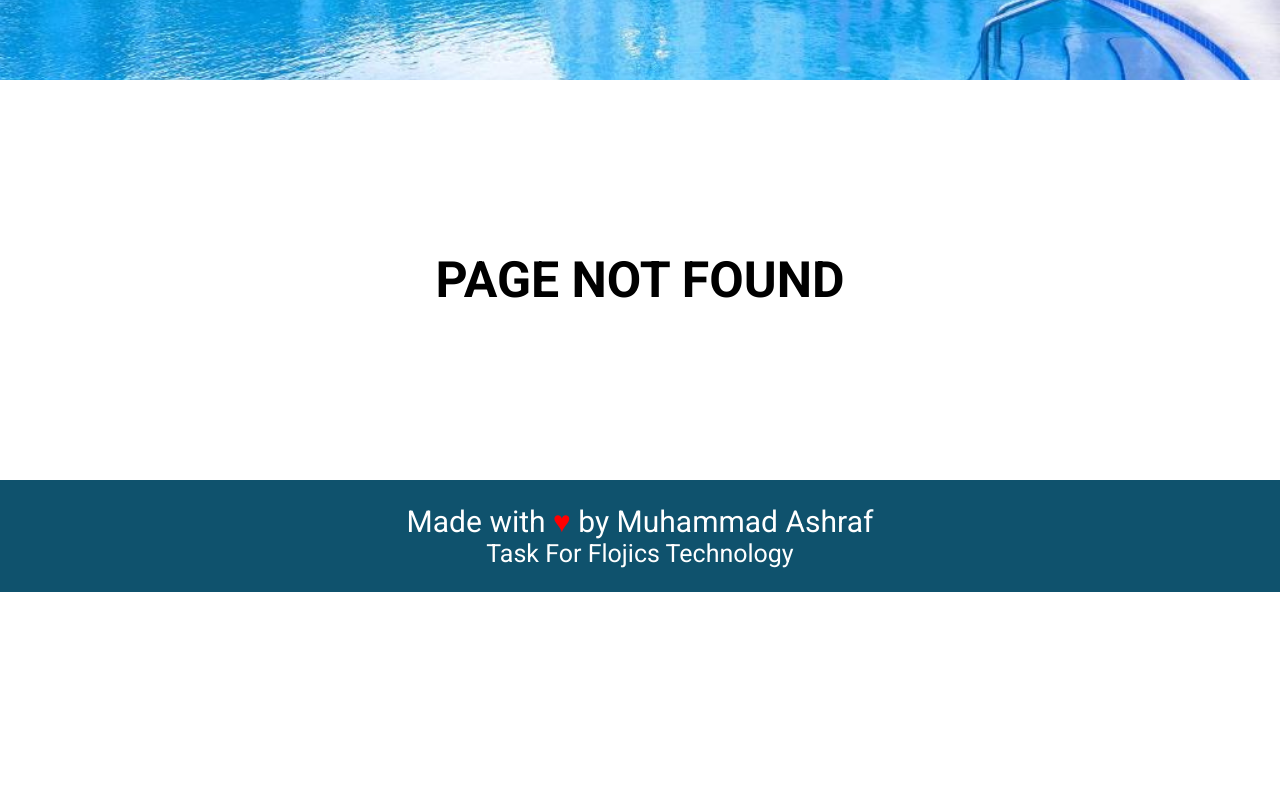
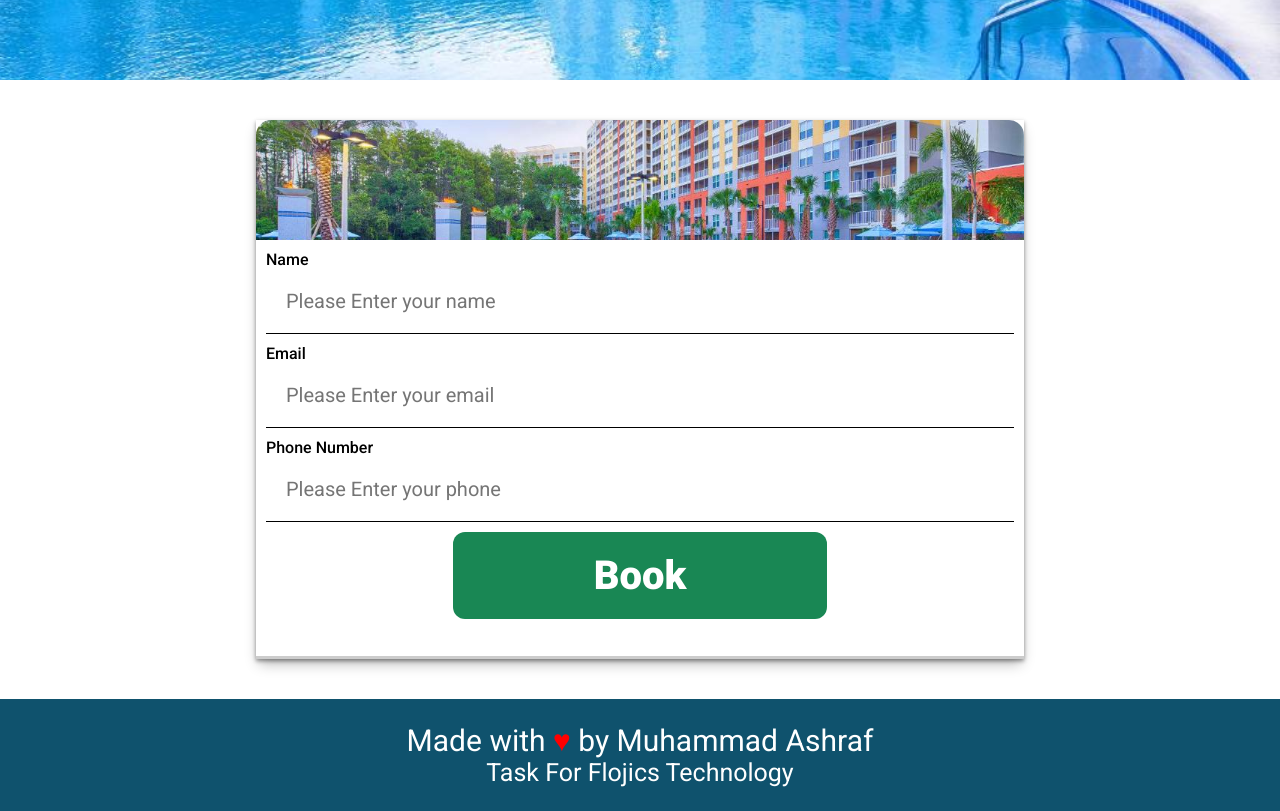
Before and after one commit to MuAshrafAlii/Hotel-Booking, a Vue app: page /book/1 in a window 1280 px wide. Before the commit this address had no page. Shown: the part 560-1371 px from the top of the page. Before the commit the page ends 1152 px from the top, so only its background shows below. Built offline with nearby package versions, Linux system fonts and the light colour scheme.

Commit message:
Form Validation

```diff
--- a/data/hotels.json
+++ b/data/db.json
@@ -1,4 +1,13 @@
 {
+  "bookings": [
+    {
+      "hotelID": "2",
+      "userName": "Muhammad",
+      "email": "muashrafalii@gmail.com",
+      "phone": "01112049583",
+      "id": 1
+    }
+  ],
   "hotels": [
     {
       "id": 1,
--- a/src/components/AllHotels.vue
+++ b/src/components/AllHotels.vue
@@ -24,7 +24,7 @@
           </span>
         </p>
 
-        <router-link :to="{ name: 'bookingForm' }"
+        <router-link :to="{ name: 'bookingForm', params: { id: hotel.id } }"
           ><button class="bookBtn">Book Now</button></router-link
         >
       </div>
@@ -54,7 +54,7 @@ export default {
 
     loadHotels();
 
-    return { rating, allHotels };
+    return { allHotels };
   },
 };
 </script>
--- a/src/components/Booking.vue
+++ b/src/components/Booking.vue
@@ -1,11 +1,11 @@
 <template>
-  <div class="bookingContainer">
+  <div class="bookingContainer" v-if="!formSubmitted">
     <div class="imgContainer">
       <img src="/imgs/hotelbkgr.jpg" alt="Hotel Image" />
     </div>
 
     <div class="formContainer">
-      <form method="post">
+      <form @submit.prevent="bookHotel">
         <div class="formControl">
           <label for="name">Name</label>
           <input
@@ -13,8 +13,13 @@
             name="name"
             id="name"
             placeholder="Please Enter your name"
+            v-model.trim="userName"
+            @blur="validateUserName"
+            :class="{ invalid: userNameError }"
           />
-          <small class="error">Hi i am error</small>
+          <small class="error" v-if="userNameError">{{
+            userNameErrorText
+          }}</small>
         </div>
 
         <div class="formControl">
@@ -24,34 +29,183 @@
             name="email"
             id="email"
             placeholder="Please Enter your email"
+            v-model.trim="email"
+            @blur="validateEmail"
+            :class="{ invalid: emailError }"
           />
-          <small class="error">Hi i am error</small>
+          <small class="error" v-if="emailError">{{ emailErrorText }}</small>
         </div>
 
         <div class="formControl">
           <label for="phone">Phone Number</label>
           <input
-            type="number"
+            type="text"
             name="phone"
             id="phone"
             placeholder="Please Enter your phone"
+            v-model.trim="phone"
+            @blur="validatePhone"
+            :class="{ invalid: phoneError }"
           />
-          <small class="error">Hi i am error</small>
+          <small class="error" v-if="phoneError">{{ phoneErrorText }}</small>
         </div>
 
-        <button>Book</button>
+        <button type="submit">Book</button>
       </form>
     </div>
   </div>
 
-  <div class="thankYouContainer" v-if="false">
+  <div class="thankYouContainer" v-else>
     <h1>Thank You For Booking with us</h1>
     <i class="fa-solid fa-check"></i>
   </div>
 </template>
 
 <script>
-export default {};
+import { computed, onMounted, ref } from "vue";
+import { useRoute } from "vue-router";
+
+export default {
+  setup() {
+    const route = useRoute();
+    const id = computed(() => {
+      return route.params.id;
+    });
+
+    const formSubmitted = ref(true);
+
+    let userName = ref(null);
+    let email = ref(null);
+    let phone = ref(null);
+
+    let userNameError = ref(false);
+    let userNameErrorText = ref(null);
+    let emailError = ref(false);
+    let emailErrorText = ref(null);
+    let phoneError = ref(false);
+    let phoneErrorText = ref(null);
+
+    function validateUserName() {
+      let userNameToCheck = userName.value;
+      let userNameRegEx = /^[A-z]+$/;
+
+      if (userNameToCheck == null || userNameToCheck == "") {
+        userNameError.value = true;
+        userNameErrorText.value = "Your Name can't be empty";
+        return;
+      }
+
+      if (!userNameRegEx.test(userNameToCheck)) {
+        userNameError.value = true;
+        userNameErrorText.value = "Your Name must be characters only";
+        return;
+      }
+
+      if (userNameToCheck.length < 5 || userNameToCheck.length > 20) {
+        userNameError.value = true;
+        userNameErrorText.value =
+          "Your Name must be between 5 and 20 characters";
+        return;
+      }
+
+      userNameError.value = false;
+    }
+
+    function validateEmail() {
+      let emailToCheck = email.value;
+      let emailRegEx = /^[A-z0-9._%+-]+@[A-Za-z0-9.-]+\.[A-Z|a-z]{2,}$/;
+
+      if (emailToCheck == null || emailToCheck == "") {
+        emailError.value = true;
+        emailErrorText.value = "Your Email can't be empty";
+        return;
+      }
+
+      if (!emailRegEx.test(emailToCheck)) {
+        emailError.value = true;
+        emailErrorText.value = "Please Enter a valid email";
+        return;
+      }
+
+      emailError.value = false;
+    }
+
+    function validatePhone() {
+      let phoneToCheck = phone.value;
+      let phoneRegEx = /^01[0-9]{9}$/;
+
+      if (phoneToCheck == null || phoneToCheck == "") {
+        phoneError.value = true;
+        phoneErrorText.value = "Your Phone Number can't be empty";
+        return;
+      }
+
+      if (!phoneRegEx.test(phoneToCheck)) {
+        phoneError.value = true;
+        phoneErrorText.value =
+          "Please Enter a valid phone number (01xxxxxxxxx)";
+        return;
+      }
+
+      phoneError.value = false;
+    }
+
+    let bookHotel = async () => {
+      validateUserName();
+      validateEmail();
+      validatePhone();
+
+      if (!userNameError.value && !emailError.value && !phoneError.value) {
+        try {
+          let dataSentRequest = await fetch("http://localhost:3000/bookings", {
+            method: "POST",
+            headers: {
+              "Content-Type": "application/json",
+            },
+            body: JSON.stringify({
+              hotelID: id.value,
+              userName: userName.value,
+              email: email.value,
+              phone: phone.value,
+            }),
+          });
+
+          if (!dataSentRequest.ok) {
+            throw new Error("Data was not sent");
+          }
+
+          userName.value = "";
+          email.value = "";
+          phone.value = "";
+          formSubmitted.value = true;
+        } catch (err) {
+          console.log(err.msg);
+        }
+      }
+    };
+
+    onMounted(() => {
+      formSubmitted.value = false;
+    });
+
+    return {
+      userName,
+      email,
+      phone,
+      bookHotel,
+      userNameError,
+      userNameErrorText,
+      emailError,
+      emailErrorText,
+      phoneError,
+      phoneErrorText,
+      formSubmitted,
+      validateUserName,
+      validateEmail,
+      validatePhone,
+    };
+  },
+};
 </script>
 
 <style scoped>
@@ -96,6 +250,10 @@ input {
 
 input:focus {
   border-bottom: 5px black solid;
+}
+
+input.invalid {
+  border: 1px solid #ac0000;
 }
 
 .error {
--- a/src/router/index.js
+++ b/src/router/index.js
@@ -4,7 +4,6 @@ const routes = [
   {
     path: "/",
     name: "home",
-    // component: HomeView
     component: () => import("../components/AllHotels.vue"),
   },
   {
@@ -14,13 +13,11 @@ const routes = [
   {
     path: "/all-bookings",
     name: "allBookings",
-    // component: HomeView
     component: () => import("../components/AllBookings.vue"),
   },
   {
-    path: "/book",
+    path: "/book/:id",
     name: "bookingForm",
-    // component: HomeView
     component: () => import("../components/Booking.vue"),
   },
   {
```
Also changed, not shown: data/bookings.json (deleted, +0 -9 lines).
